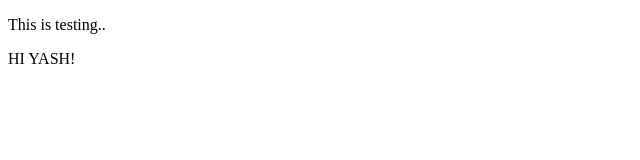
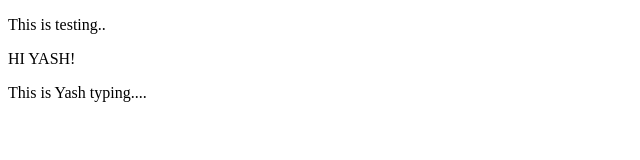
Before and after one commit to thesahilganbhoj/Test, a plain HTML site: page index.html in a window 1280 px wide. Shown: the whole page, without its empty margins (0-640 px from the left). Drawn offline with Linux system fonts and the light colour scheme.

Commit message:
changes added to index.html file.

```diff
--- a/index.html
+++ b/index.html
@@ -8,5 +8,6 @@
 <body>
     <p>This is testing.. </p>
     <p>HI YASH!</p>
+    <p>This is Yash typing....</p>
 </body>
 </html>
```
